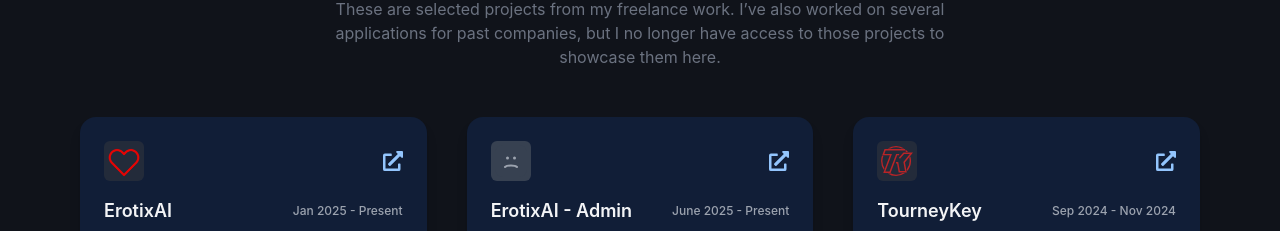
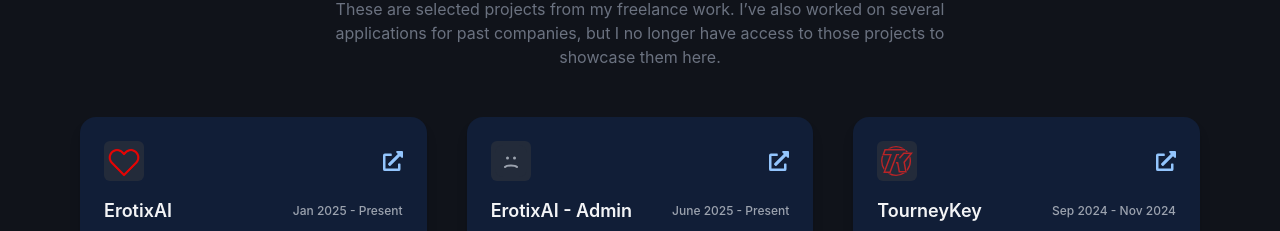
Before and after one commit to jmguillen1996/portfolio_v2, a React (Create React App) app: page / in a window 1280 px wide. Shown: the part 2217-2448 px from the top of the page. Built offline with nearby package versions, Linux system fonts and the light colour scheme.

Commit message:
Color update

```diff
--- a/src/features/presentation/pages/home/components/home_projects_comp.tsx
+++ b/src/features/presentation/pages/home/components/home_projects_comp.tsx
@@ -113,7 +113,7 @@
                       className="w-10 h-10 rounded-md object-contain bg-[#232b3a] p-1"
                     />
                   ) : (
-                    <div className="w-10 h-10 rounded-md bg-gray-700 flex items-center justify-center">
+                    <div className="w-10 h-10 rounded-md bg-[#232b3a] flex items-center justify-center">
                       {/* Dummy placeholder icon */}
                       <svg
                         width="40"
@@ -123,7 +123,7 @@
                         className="mx-auto"
                         xmlns="http://www.w3.org/2000/svg"
                       >
-                        <rect x="4" y="4" width="32" height="32" rx="8" fill="#374151" />
+                        <rect x="4" y="4" width="32" height="32" rx="8" fill="#232b3a" />
                         <path
                           d="M14 26c2-2 10-2 12 0"
                           stroke="#9CA3AF"
```
